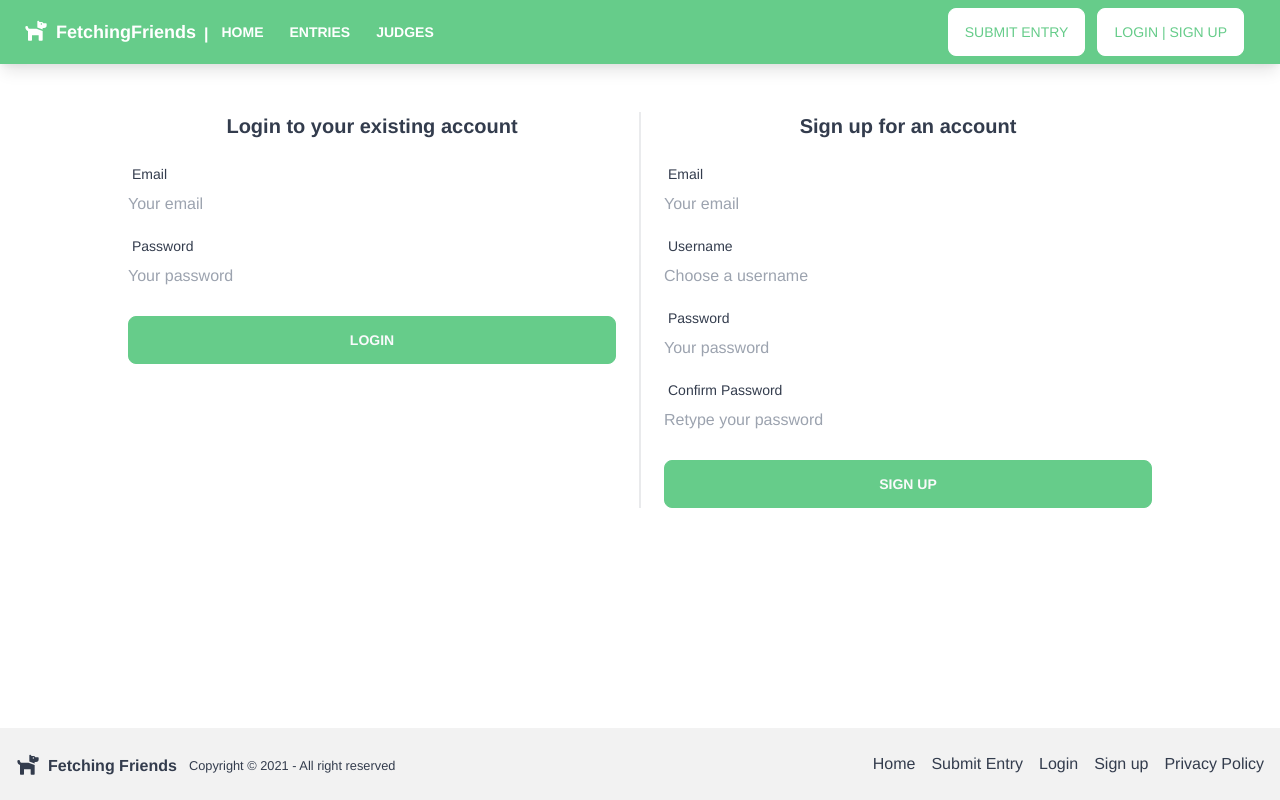
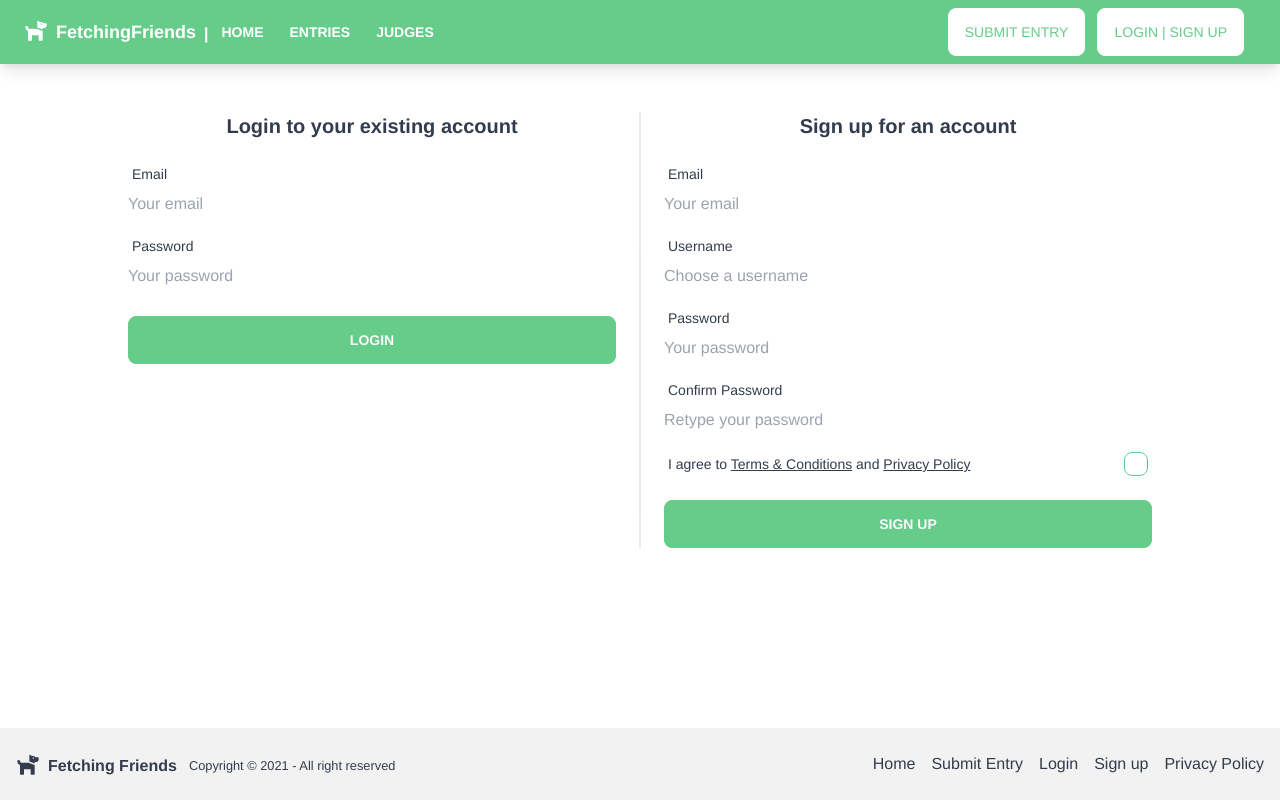
Before and after one commit to dylanmooney62/fetchingfriends, a React (Create React App) app in the folder client/: page /login in a window 1280 px wide. Built offline with nearby package versions, Linux system fonts and the light colour scheme; no server answers; what @tailwindcss/typography would draw is missing.

Commit message:
added consent to sign up form

```diff
--- a/client/src/components/SignupForm/index.js
+++ b/client/src/components/SignupForm/index.js
@@ -4,6 +4,7 @@ import { useLocation, useNavigate } from 'react-router';
 import { useAuth } from '../../hooks/useAuth';
 import { InputGroup } from '../InputGroup';
 import { SignupSchema } from './schema';
+import { Link } from 'react-router-dom';
 
 export const SignupForm = () => {
   const auth = useAuth();
@@ -21,8 +22,6 @@ export const SignupForm = () => {
       return navigate(from, { replace: true });
     } catch (error) {
       const errorMessage = error.response.data.error;
-
-      //   More validation needs to be done for different errors, should possibly be extracted into separate function
 
       if (errorMessage.includes('Duplicate')) {
         const key = errorMessage.split(':')[1].trim();
@@ -45,6 +44,7 @@ export const SignupForm = () => {
           username: '',
           password: '',
           confirmPassword: '',
+          consent: false,
         }}
         onSubmit={handleSubmit}
         validationSchema={SignupSchema}
@@ -83,6 +83,42 @@ export const SignupForm = () => {
               label="Confirm Password"
               placeholder="Retype your password"
             />
+
+            <Field id="consent" name="consent">
+              {({ meta, field }) => (
+                <div className="form-control">
+                  <label className="cursor-pointer label" htmlFor="consent">
+                    <span className="label-text">
+                      I agree to{' '}
+                      <Link to="/terms" className="link" target="_blank">
+                        Terms & Conditions
+                      </Link>{' '}
+                      and{' '}
+                      <Link
+                        to="/privacypolicy"
+                        className="link"
+                        target="_blank"
+                      >
+                        Privacy Policy
+                      </Link>
+                    </span>
+                    <input
+                      {...field}
+                      type="checkbox"
+                      className="checkbox checkbox-primary"
+                    />
+                  </label>
+                  {meta.touched && meta.error && (
+                    <label className="label" htmlFor="consent">
+                      <span className="label-text-alt text-error">
+                        {meta.error}
+                      </span>
+                    </label>
+                  )}
+                </div>
+              )}
+            </Field>
+
             <button
               className="btn btn-primary btn-block mt-4"
               type="submit"
--- a/client/src/components/SignupForm/schema.js
+++ b/client/src/components/SignupForm/schema.js
@@ -13,4 +13,5 @@ export const SignupSchema = Yup.object().shape({
     [Yup.ref('password'), null],
     'Passwords must match'
   ),
+  consent: Yup.bool().isTrue('You must agree to the terms and conditions'),
 });
```
